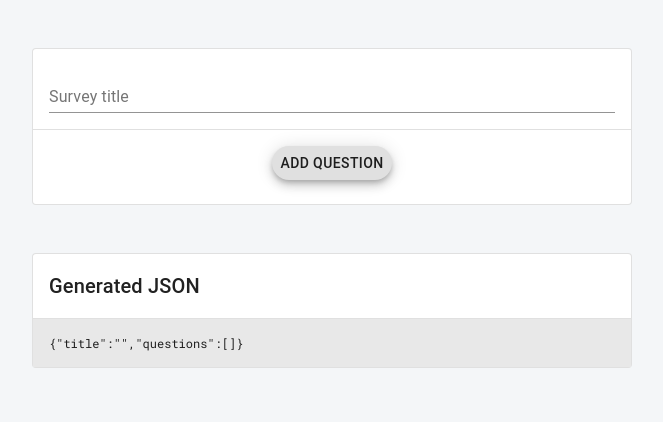
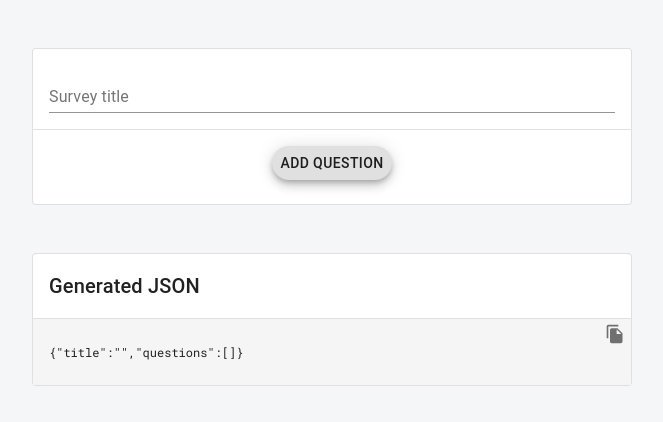
Before and after one commit to thomasbrettell/survey-json-generator, a React (Create React App) app: page / in a window 1280 px wide. Shown: the top 422 px of the page, without its empty margins (308-971 px from the left). Built offline with nearby package versions, Linux system fonts and the light colour scheme.

Commit message:
Added copy to clipboard functionality. Fixed a glitch with the keys. Added the question number

```diff
--- a/package.json
+++ b/package.json
@@ -9,6 +9,7 @@
     "@testing-library/react": "^11.2.7",
     "@testing-library/user-event": "^12.8.3",
     "react": "^17.0.2",
+    "react-copy-to-clipboard": "^5.0.3",
     "react-dom": "^17.0.2",
     "react-scripts": "4.0.3",
     "web-vitals": "^1.1.2"
--- a/src/App.js
+++ b/src/App.js
@@ -5,6 +5,7 @@ import { Container } from '@material-ui/core';
 import SurveyGenerator from './components/SurveyGenerator/SurveyGenerator';
 import JSONOutput from './components/JSONOutput/JSONOutput';
 
+var questionID = 0;
 function App() {
   const [surveyJSON, setSurveyJSON] = useState({
     title: '',
@@ -19,6 +20,7 @@ function App() {
 
   function addQuestion() {
     let newQuestion = {
+      key: questionID,
       question_number: surveyJSON.questions.length + 1,
       question: ''
     }
@@ -30,6 +32,8 @@ function App() {
         newQuestion
       ]
     }));
+
+    questionID++;
   }
 
   function updateQuestions(questions) {
--- a/src/components/JSONOutput/JSONOutput.js
+++ b/src/components/JSONOutput/JSONOutput.js
@@ -1,14 +1,26 @@
+import {CopyToClipboard} from 'react-copy-to-clipboard';
 import styles from './JSONOutput.module.css';
-import { Paper, CardContent, CardHeader, Divider } from '@material-ui/core';
+import { Paper, CardHeader, Divider, IconButton } from '@material-ui/core';
+import FileCopyIcon from '@material-ui/icons/FileCopy';
 
 function JSONOutput(props) {
   return (
     <Paper className={styles['json-output']} variant={'outlined'}>
       <CardHeader titleTypographyProps={{variant:'h6' }} title={'Generated JSON'} />
+      <CopyToClipboard text={JSON.stringify(props.json)}>
+        <IconButton
+          className={styles['copy-button']}
+          variant="contained"
+          color="default"
+          size={'small'}
+        >
+          <FileCopyIcon fontSize={"small"}/>
+        </IconButton>
+      </CopyToClipboard>
       <Divider />
-      <CardContent className={styles['json-display']}>
+      <div className={styles['json-display']} value={JSON.stringify(props.json)}>
         {JSON.stringify(props.json)}
-      </CardContent>
+      </div>
     </Paper>
   )
 }
--- a/src/components/JSONOutput/JSONOutput.module.css
+++ b/src/components/JSONOutput/JSONOutput.module.css
@@ -1 +1 @@
-.json-output{margin-top:48px}.json-output .json-display{background-color:#e8e8e8;width:100%;height:100%;padding:16px;font-family:'Roboto Mono',monospace;font-size:12px}
+.json-output{margin-top:48px;position:relative}.json-output .copy-button{position:absolute;right:0;transform:translate(-3px, 3px)}.json-output .json-display{background-color:#f5f5f5;width:100%;height:100%;padding:25px 16px;font-size:12px;font-family:'Roboto Mono'}
--- a/src/components/JSONOutput/JSONOutput.module.less
+++ b/src/components/JSONOutput/JSONOutput.module.less
@@ -1,12 +1,19 @@
 .json-output {
   margin-top: 48px;
+  position: relative;
+
+  .copy-button {
+    position: absolute;
+    right: 0;
+    transform: translate(-3px, 3px);
+  }
 
   .json-display {
-    background-color: #e8e8e8;
+    background-color: #f5f5f5;
     width: 100%;
     height: 100%;
-    padding: 16px;
-    font-family: 'Roboto Mono', monospace;
+    padding: 25px 16px;
     font-size: 12px;
+    font-family: 'Roboto Mono';
   }
 }
--- a/src/components/SurveyGenerator/QuestionCard.js
+++ b/src/components/SurveyGenerator/QuestionCard.js
@@ -6,7 +6,8 @@ import {
   FormControl,
   InputLabel,
   MenuItem,
-  Button
+  Button,
+  Typography
 }
 from '@material-ui/core';
 import styles from './QuestionCard.module.css';
@@ -24,8 +25,18 @@ function QuestionCard(props) {
     props.onDeleteQuestion(currentQuestion.question_number)
   }
 
+  function selectQuestionTypeHandler(event) {
+    currentQuestion.question_type = event.target.value
+    props.onUpdateQuestion(currentQuestion)
+  }
+
   return (
   <Card className={styles['question-card']}>
+    <CardContent>
+    <Typography variant="overline" gutterBottom>
+          QUESTION {currentQuestion.question_number}
+        </Typography>
+    </CardContent>
     <CardContent>
       <div className={styles.row}>
         <TextField
@@ -39,11 +50,12 @@ function QuestionCard(props) {
             labelId="questiom-type-select-label"
             id="question-type-select"
             label="Question type"
+            onChange={selectQuestionTypeHandler}
           >
             <MenuItem><em>Select a question type</em></MenuItem>
-            <MenuItem>Ten</MenuItem>
-            <MenuItem>Twenty</MenuItem>
-            <MenuItem>Thirty</MenuItem>
+            <MenuItem value={'mutliple-choice'}>Multiple choice</MenuItem>
+            <MenuItem value={'short-answer'}>Short answer</MenuItem>
+            <MenuItem value={'long-answer'}>Long answer</MenuItem>
           </Select>
         </FormControl>
       </div>
--- a/src/components/SurveyGenerator/SurveyGenerator.js
+++ b/src/components/SurveyGenerator/SurveyGenerator.js
@@ -43,8 +43,8 @@ function SurveyGenerator(props) {
       <CardContent className={styles.body}>
         {props.questions.map(question => (
           <QuestionCard
+            key={question.key}
             data={question}
-            key={question.question_number}
             onUpdateQuestion={updateQuestions}
             onDeleteQuestion={deleteQuestion}
           />
```
Also changed, not shown: 1 other file (tests, documents, lock files or other folders).
